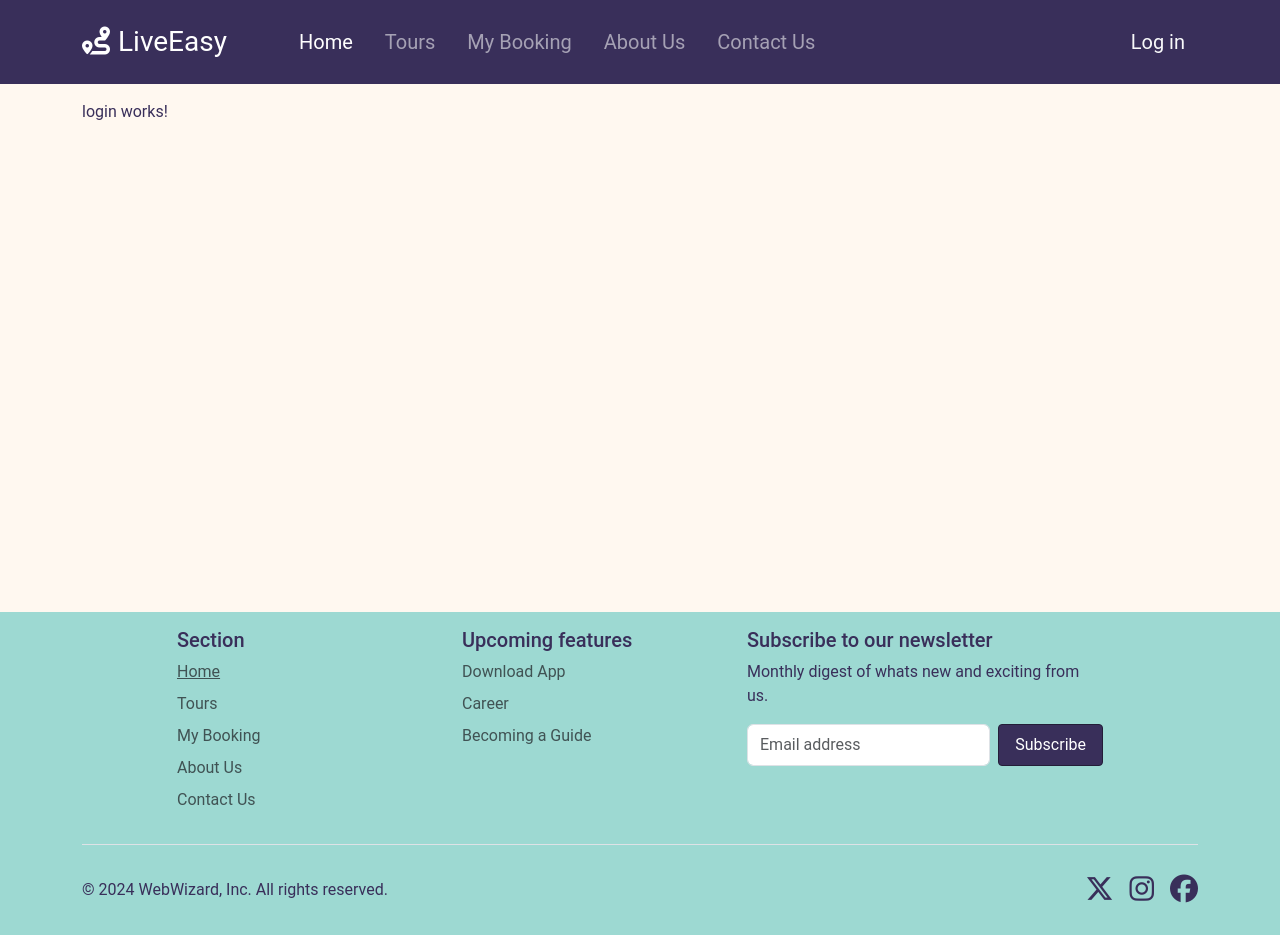
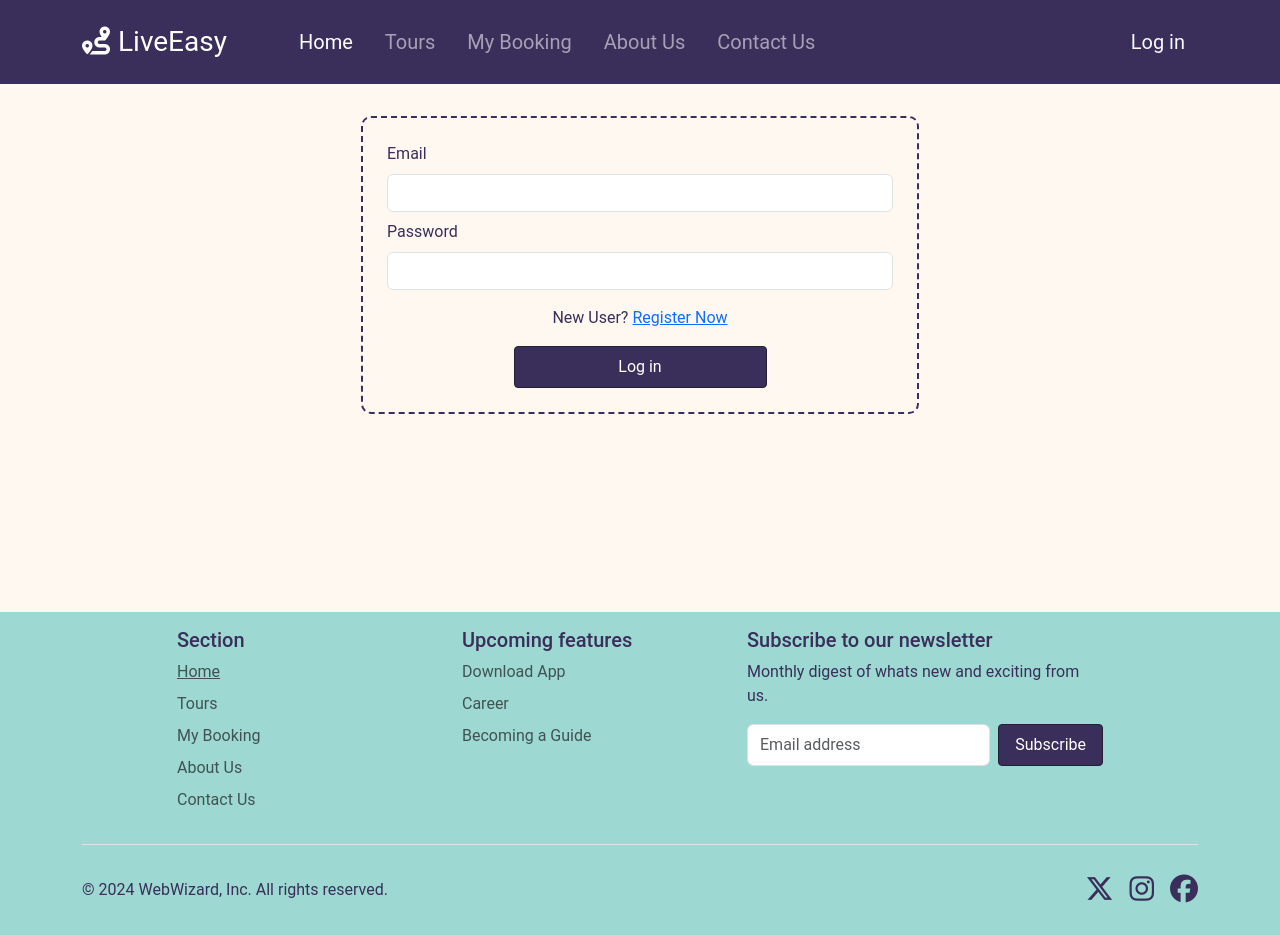
Before and after one commit to Tejashirapara369/Capstone, an Angular app in the folder frontend/: page /login in a window 1280 px wide. Built offline with nearby package versions, Linux system fonts and the light colour scheme.

Commit message:
CP-5 login page UI and API integration done

```diff
--- a/frontend/src/app/app.module.ts
+++ b/frontend/src/app/app.module.ts
@@ -9,6 +9,8 @@ import { FooterComponent } from './common/footer/footer.component';
 import { LoginComponent } from './pages/login/login.component';
 import { RegisterComponent } from './pages/register/register.component';
 import { NotFoundComponent } from './pages/not-found/not-found.component';
+import { ReactiveFormsModule } from '@angular/forms';
+import { HttpClientModule } from '@angular/common/http';
 
 @NgModule({
   declarations: [
@@ -22,7 +24,9 @@ import { NotFoundComponent } from './pages/not-found/not-found.component';
   ],
   imports: [
     BrowserModule,
-    AppRoutingModule
+    AppRoutingModule,
+    ReactiveFormsModule,
+    HttpClientModule
   ],
   providers: [
     provideClientHydration()
--- a/frontend/src/app/pages/login/login.component.html
+++ b/frontend/src/app/pages/login/login.component.html
@@ -1 +1,15 @@
-<p>login works!</p>
+<div class="mx-auto mt-3 w-50 p-4 login-section" [formGroup]="loginForm">
+    <div class="form-group">
+        <label for="email" class="form-label">Email</label>
+        <input type="text" id="email" class="form-control" formControlName="email">
+    </div>
+    <div class="form-group mt-2">
+        <label for="password" class="form-label">Password</label>
+        <input type="password" id="password" class="form-control" formControlName="password">
+    </div>
+
+    <div class="w-50 mx-auto text-center mt-3">
+        <p>New User? <a routerLink="/register">Register Now</a></p>
+        <button class="btn btn-primary w-100" (click)="login()">Log in</button>
+    </div>
+</div>
--- a/frontend/src/app/pages/login/login.component.scss
+++ b/frontend/src/app/pages/login/login.component.scss
@@ -0,0 +1,7 @@
+@import "../../../assets/scss/variables";
+
+
+.login-section {
+  border: 2px dashed $primary-color;
+  border-radius: 10px;
+}
--- a/frontend/src/app/pages/login/login.component.ts
+++ b/frontend/src/app/pages/login/login.component.ts
@@ -1,6 +1,10 @@
 import { Component } from '@angular/core';
 import { Title } from '@angular/platform-browser';
 import { COMPANY_NAME } from '../../constant/common';
+import { FormBuilder, FormGroup, Validators } from '@angular/forms';
+import { AuthenticationService } from '../../services/authentication.service';
+import { Router } from '@angular/router';
+import { LoginResponse } from '../../models/authentication.model';
 
 @Component({
   selector: 'app-login',
@@ -8,7 +12,26 @@ import { COMPANY_NAME } from '../../constant/common';
   styleUrl: './login.component.scss'
 })
 export class LoginComponent {
-  constructor(private title: Title) {
+
+  loginForm: FormGroup = this.fb.group({
+    email: [null, [Validators.required, Validators.email]],
+    password: [null, Validators.required]
+  });
+
+
+  constructor(
+    private title: Title,
+    private fb: FormBuilder,
+    private authenticationService: AuthenticationService,
+    private router: Router
+  ) {
     title.setTitle(COMPANY_NAME + ': Login');
   }
+
+  login(): void {
+    this.authenticationService.login(this.loginForm.value).subscribe((resp: LoginResponse) => {
+      localStorage.setItem("authToken", resp.token);
+      this.router.navigate(['/']);
+    });
+  }
 }
--- /dev/null
+++ b/frontend/src/app/services/authentication.service.ts
@@ -0,0 +1,19 @@
+import { HttpClient } from '@angular/common/http';
+import { Injectable } from '@angular/core';
+import { environment } from '../../environments/environment';
+import { LoginPayload, LoginResponse } from '../models/authentication.model';
+import { Observable } from 'rxjs/internal/Observable';
+
+const ENVIRONMENT_URL = environment.baseUrl + '/user';
+
+@Injectable({
+  providedIn: 'root'
+})
+export class AuthenticationService {
+
+  constructor(private http: HttpClient) {}
+
+  login(payload: LoginPayload): Observable<LoginResponse> {
+    return this.http.post<LoginResponse>(`${ENVIRONMENT_URL}/login`, payload);
+  }
+}
--- /dev/null
+++ b/frontend/src/environments/environment.ts
@@ -0,0 +1,5 @@
+
+export const environment = {
+    productionMode: false,
+    baseUrl: 'http://localhost:5000/api'
+};
```
Also changed, not shown: frontend/src/app/models/authentication.model.ts (added, +29 -0 lines).
